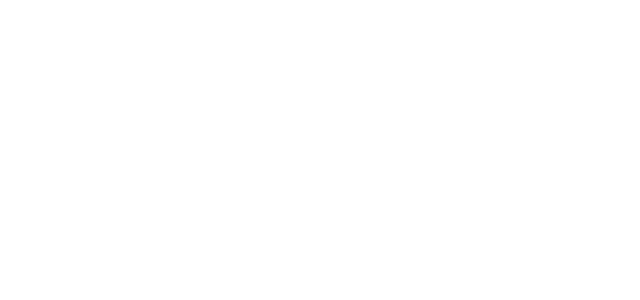
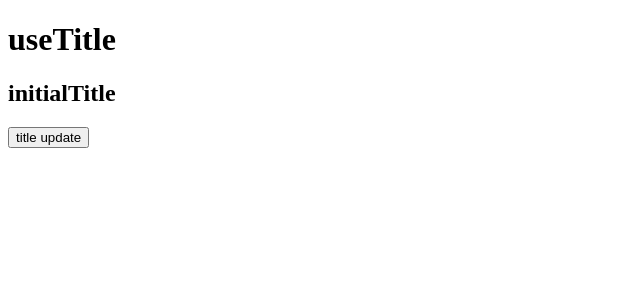
Before and after one commit to H-server/hooks-practice, a React (Create React App) app: page / in a window 1280 px wide. Shown: the top 300 px of the page, without its empty margins (0-640 px from the left). Built offline with nearby package versions, Linux system fonts and the light colour scheme.

Commit message:
useTitle

```diff
--- a/src/App.js
+++ b/src/App.js
@@ -1,13 +1,26 @@
-import { useState } from "react";
+import { useState, useEffect } from "react";
 
+const useTitle = (initialTitle) => {
+  const [title, setTitle] = useState(initialTitle);
 
+  useEffect(() => {
+    document.title = title;
+  }, [title])
+
+  return [title, setTitle];
+}
 
 function App() {
+  const [title, setTitle] = useTitle("initialTitle");
+  const handleButtonClick =  () => {
+    setTitle("newTitle");
+  }
 
   return (
     <div>
-      <h1></h1>
-
+      <h1>useTitle</h1>
+      <h2>{title}</h2>
+      <button onClick={handleButtonClick}>title update</button>
     </div>
   );
 }
```
